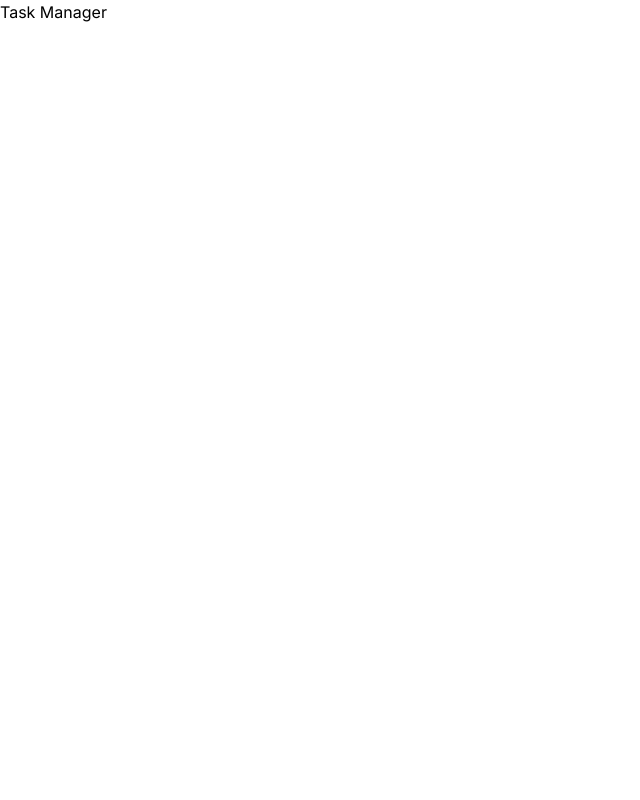
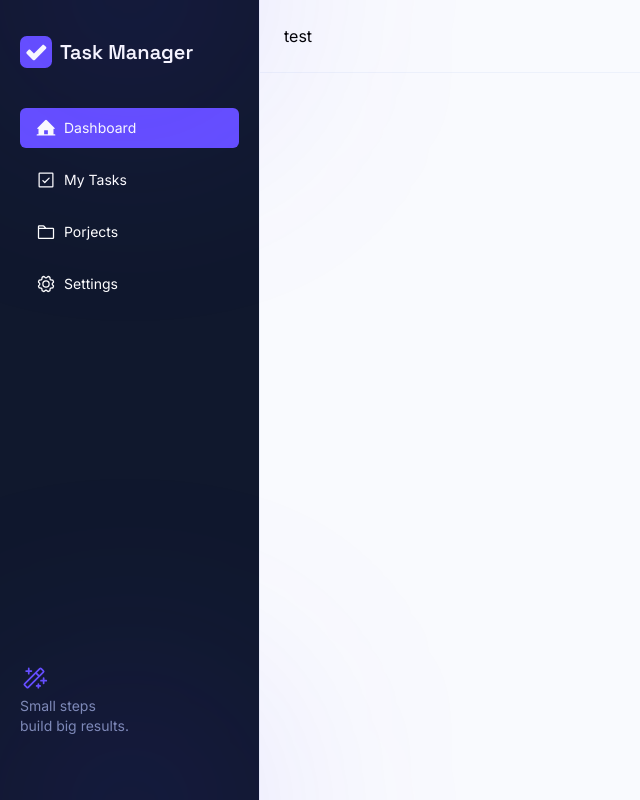
Before and after one commit to rinkashimee/task-manager, a React (Vite) app: page /dashboard in a window 1280 px wide. Shown: the whole page, without its empty margins (0-640 px from the left). Built offline with nearby package versions, Linux system fonts and the light colour scheme.

Commit message:
feat: add sidebar and dashboard routing

```diff
--- a/src/App.tsx
+++ b/src/App.tsx
@@ -1,11 +1,10 @@
-import { useTranslation } from 'react-i18next';
+import { BrowserRouter } from 'react-router-dom';
+import AppRoutes from './routes/AppRoutes';
 
 export function App() {
-  const { t } = useTranslation();
-
   return (
-    <aside>
-      <div>{t('sidebar.logo')}</div>
-    </aside>
+    <BrowserRouter>
+      <AppRoutes />
+    </BrowserRouter>
   );
 }
--- /dev/null
+++ b/src/components/sidebar/Sidebar.tsx
@@ -0,0 +1,34 @@
+import { sidebarItems } from '@/config/sidebar';
+import SidebarItem from './SidebarItem';
+import SidebarLogo from './SidebarLogo';
+import TaskIcon from '../icons/TaskIcon';
+import Typography from '../ui/Typography';
+import { useTranslation } from 'react-i18next';
+
+export default function Sidebar() {
+  const { t } = useTranslation();
+
+  return (
+    <aside className="bg-surface border-border relative flex h-screen w-[260px] flex-col border-r px-5 py-6">
+      <div className="pointer-events-none absolute -top-30 left-1/2 h-[220px] w-[220px] -translate-x-1/2 rounded-full bg-indigo-600/20 blur-[120px]" />
+
+      <div className="pointer-events-none absolute -bottom-30 left-1/2 h-[220px] w-[220px] -translate-x-1/2 rounded-full bg-indigo-600/20 blur-[120px]" />
+
+      <SidebarLogo />
+
+      <nav className="mt-10 flex-1 space-y-3">
+        {sidebarItems.map((item, index) => (
+          <SidebarItem key={index} label={item.labelKey} icon={item.icon} path={item.path} />
+        ))}
+      </nav>
+
+      <div className="mb-10 space-y-1">
+        <TaskIcon size={28} icon="MagicWandIcon" color="var(--primary)" />
+
+        <Typography variant="body-sm" className="text-text-muted font-sans whitespace-pre-line">
+          {t('sidebar.footer')}
+        </Typography>
+      </div>
+    </aside>
+  );
+}
--- /dev/null
+++ b/src/components/sidebar/SidebarItem.tsx
@@ -0,0 +1,43 @@
+import { NavLink, useLocation } from 'react-router-dom';
+import type { IconType } from '../icons/TaskIcon';
+import clsx from 'clsx';
+import TaskIcon from '../icons/TaskIcon';
+import Typography from '../ui/Typography';
+import type { ParseKeys } from 'i18next';
+import { useTranslation } from 'react-i18next';
+
+interface SidebarItemProps {
+  label: ParseKeys;
+  icon: IconType;
+  path: string;
+}
+
+export default function SidebarItems(props: SidebarItemProps) {
+  const { label, icon, path } = props;
+
+  const { t } = useTranslation();
+  const { pathname } = useLocation();
+
+  const isActive = pathname === path;
+
+  return (
+    <NavLink
+      to={path}
+      className={clsx(
+        'flex items-center gap-2 rounded-md px-4 py-2.5 transition-colors',
+        isActive ? 'bg-primary text-inverse' : 'hover:bg-primary'
+      )}
+    >
+      <TaskIcon
+        size={20}
+        icon={icon}
+        color="var(--text-inverse)"
+        weight={isActive ? 'fill' : 'regular'}
+      />
+
+      <Typography variant="body-sm" className="text-text-inverse font-sans">
+        {t(label)}
+      </Typography>
+    </NavLink>
+  );
+}
--- /dev/null
+++ b/src/components/sidebar/SidebarLogo.tsx
@@ -0,0 +1,17 @@
+import { useTranslation } from 'react-i18next';
+import taskManagerLogo from '@/assets/task-manager-logo.svg';
+import Typography from '../ui/Typography';
+
+export default function SidebarLogo() {
+  const { t } = useTranslation();
+
+  return (
+    <div className="mt-3 flex items-center gap-2">
+      <img src={taskManagerLogo} alt="Task Manager" className="h-[32px] w-[32px]" />
+
+      <Typography as="h3" variant="body-lg" className="text-text-inverse font-heading">
+        {t('sidebar.logo')}
+      </Typography>
+    </div>
+  );
+}
--- /dev/null
+++ b/src/config/sidebar.ts
@@ -0,0 +1,29 @@
+import type { IconType } from '@/components/icons/TaskIcon';
+import type { ParseKeys } from 'i18next';
+
+export const sidebarItems = [
+  {
+    labelKey: 'sidebar.dashboard',
+    icon: 'HouseLineIcon',
+    path: '/dashboard',
+  },
+  {
+    labelKey: 'sidebar.my-tasks',
+    icon: 'CheckSquareIcon',
+    path: '/my-tasks',
+  },
+  {
+    labelKey: 'sidebar.projects',
+    icon: 'FolderIcon',
+    path: '/projects',
+  },
+  {
+    labelKey: 'sidebar.settings',
+    icon: 'GearIcon',
+    path: '/settings',
+  },
+] satisfies {
+  labelKey: ParseKeys;
+  icon: IconType;
+  path: string;
+}[];
--- a/src/i18n/locales/en.json
+++ b/src/i18n/locales/en.json
@@ -1,6 +1,11 @@
 {
   "common": {},
   "sidebar": {
-    "logo": "Task Manager"
+    "logo": "Task Manager",
+    "dashboard": "Dashboard",
+    "my-tasks": "My Tasks",
+    "projects": "Porjects",
+    "settings": "Settings",
+    "footer": "Small steps \n build big results."
   }
 }
--- /dev/null
+++ b/src/layouts/DashboardLayout.tsx
@@ -0,0 +1,14 @@
+import Sidebar from '@/components/sidebar/Sidebar';
+import { Outlet } from 'react-router-dom';
+
+export default function DashboardLayout() {
+  return (
+    <div className="bg-background flex h-screen overflow-hidden">
+      <Sidebar />
+
+      <main className="flex-1 overflow-hidden">
+        <Outlet />
+      </main>
+    </div>
+  );
+}
--- /dev/null
+++ b/src/pages/Dashboard.tsx
@@ -0,0 +1,3 @@
+export default function Dashboard() {
+  return <div className="border-border border-b p-6">test</div>;
+}
--- /dev/null
+++ b/src/routes/AppRoutes.tsx
@@ -0,0 +1,18 @@
+import DashboardLayout from '@/layouts/DashboardLayout';
+import Dashboard from '@/pages/Dashboard';
+import { Navigate, Route, Routes } from 'react-router-dom';
+
+export default function AppRoutes() {
+  return (
+    <Routes>
+      <Route path="/" element={<Navigate to="/dashboard" replace />} />
+
+      <Route element={<DashboardLayout />}>
+        <Route path="/dashboard" element={<Dashboard />} />
+        <Route path="/my-tasks" element={<Dashboard />} />
+        <Route path="/projects" element={<Dashboard />} />
+        <Route path="/settings" element={<Dashboard />} />
+      </Route>
+    </Routes>
+  );
+}
--- a/src/styles/global.css
+++ b/src/styles/global.css
@@ -18,7 +18,7 @@
 }
 
 :root {
-  --background: #f5f7fb;
+  --background: #f9fafe;
   --surface: #10182d;
 
   --text: #071342;
```
Also changed, not shown: src/assets/task-manager-logo.svg (added).
